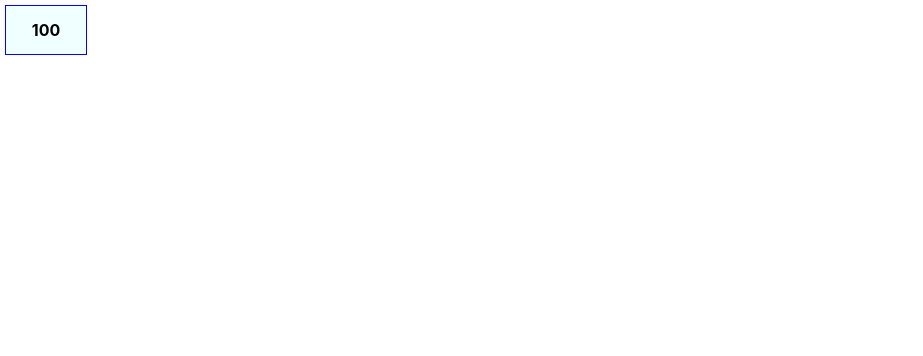
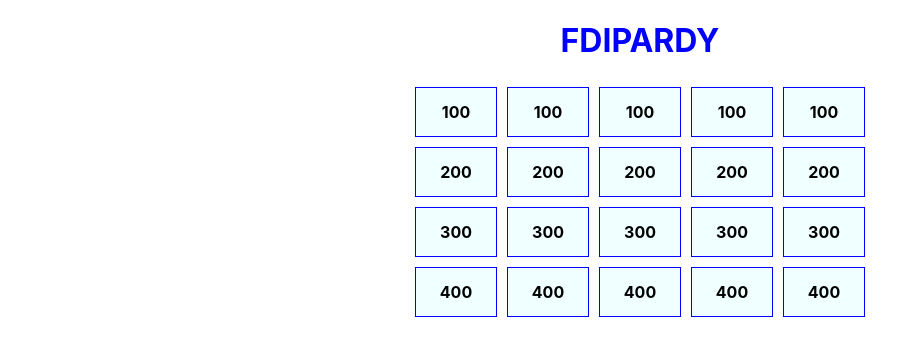
Before and after one commit to DDVL-Fdipardy/Fdipardy, a React (Create React App) app in the folder frontend/: page / in a window 1280 px wide. Shown: the top 356 px of the page, without its empty margins (0-923 px from the left). Built offline with nearby package versions, Linux system fonts and the light colour scheme.

Commit message:
feat: added a small question table plus heading

```diff
--- /dev/null
+++ b/frontend/src/Components/MainContainer/MainContainer.module.css
@@ -0,0 +1,25 @@
+.mainContainer {
+  display: flex;
+  flex-direction: column;
+  align-content: center;
+  flex-wrap: wrap;
+}
+
+.questionsContainer {
+  display: flex;
+}
+
+.columnItems {
+  display: flex;
+  flex-direction: column;
+  justify-content: flex-start;
+}
+
+.title {
+  color: blue;
+  display: flex;
+  flex-direction: column;
+  flex-wrap: wrap;
+  align-items: center;
+  vertical-align: middle;
+}
--- a/frontend/src/Components/MainContainer/MainContainer.tsx
+++ b/frontend/src/Components/MainContainer/MainContainer.tsx
@@ -1,9 +1,29 @@
 import QuestionBox from "../QuestionBox/QuestionBox";
+import styles from "./MainContainer.module.css";
 
 const MainContainer = () => {
+  const generateQuestionBoxColumns = (): JSX.Element => {
+    const generatedBoxes: JSX.Element[] = [];
+
+    let boxScore = 100;
+    for (let i = 0; i < 4; i++) {
+      generatedBoxes.push(<QuestionBox score={boxScore} />);
+      boxScore += 100;
+    }
+
+    return <div className={styles.columnItems}>{generatedBoxes}</div>;
+  };
+
   return (
-    <div>
-      <QuestionBox score={100} />
+    <div className={styles.mainContainer}>
+      <h1 className={styles.title}>FDIPARDY</h1>
+      <div className={styles.questionsContainer}>
+        {generateQuestionBoxColumns()}
+        {generateQuestionBoxColumns()}
+        {generateQuestionBoxColumns()}
+        {generateQuestionBoxColumns()}
+        {generateQuestionBoxColumns()}
+      </div>
     </div>
   );
 };
```
